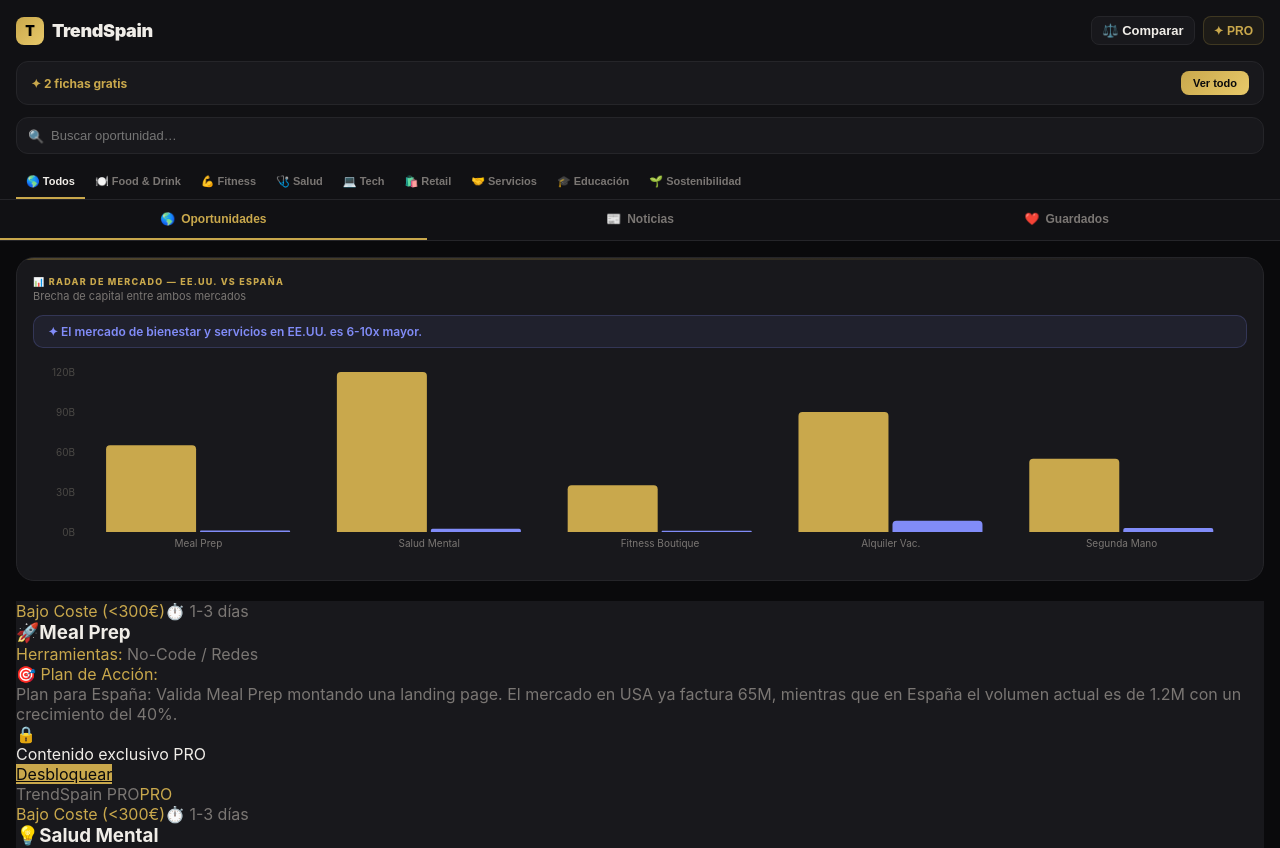
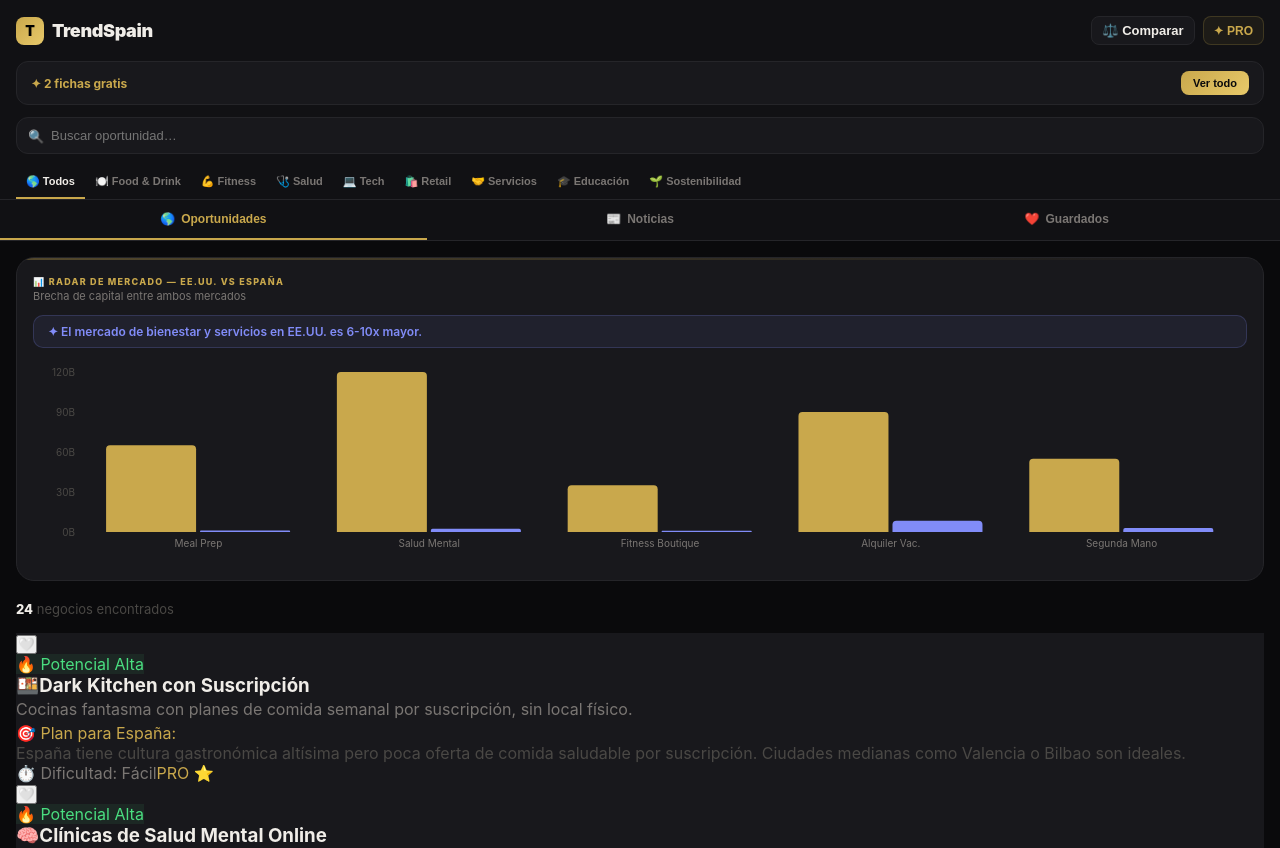
Before and after one commit to antonioarancenavio-lang/TrendSpain, a React (Vite) app: page / in a window 1280 px wide. Shown: the top 848 px of the page. Built offline with nearby package versions, Linux system fonts and the light colour scheme.

Commit message:
Update App.jsx

```diff
--- a/src/App.jsx
+++ b/src/App.jsx
@@ -33,72 +33,86 @@
   pink:       "#f472b6",
 };
 
-// ─── COMPONENTE: TARJETA DE OPORTUNIDAD ──────────────────────────────────────
-function TarjetaOportunidad({ trend }) {
-  const tokensGratis = 0; // Pon 0 para que salte el candado en las PRO
-  const haPagado = false;
-  const tieneAcceso = !trend.isPremium || haPagado || tokensGratis > 0;
-  const stripeLink = "https://buy.stripe.com/TU_LINK_REAL_AQUI";
-
+// ─── COMPONENTE PREMIUM: TARJETA DE OPORTUNIDAD ──────────────────────────────
+function TarjetaOportunidad({ trend, onClick, isFavorite, onToggleFavorite, tieneAcceso }) {
   return (
     <div
+      onClick={onClick}
       style={{ backgroundColor: C.card, borderColor: C.border }}
-      className="border rounded-2xl p-5 text-white relative overflow-hidden transition-all duration-200 hover:translate-y-[-2px] flex flex-col justify-between min-h-[260px] shadow-lg"
+      className="border rounded-2xl p-5 relative overflow-hidden transition-all duration-300 hover:-translate-y-1 cursor-pointer flex flex-col justify-between min-h-[280px] group shadow-sm hover:shadow-xl hover:shadow-amber-900/10"
     >
-      <div>
-        <div className="flex justify-between items-center mb-3 text-[11px]">
-          <span style={{ color: C.gold }} className="font-bold uppercase tracking-widest bg-amber-500/10 px-2 py-0.5 rounded">
-            {trend.inversion || "Bajo Coste"}
+      {/* Resplandor sutil dorado en hover */}
+      <div className="absolute inset-0 opacity-0 group-hover:opacity-100 transition-opacity duration-500 pointer-events-none" style={{ background: `radial-gradient(circle at top right, ${C.gold}15, transparent 60%)` }} />
+
+      <button
+        onClick={(e) => { e.stopPropagation(); onToggleFavorite(trend.id); }}
+        className="absolute top-4 right-4 z-20 text-xl transition-transform hover:scale-125"
+      >
+        {isFavorite ? "❤️" : "🤍"}
+      </button>
+
+      <div className="relative z-10">
+        <div className="flex justify-between items-center mb-4 pr-8">
+          <span
+            style={{
+              backgroundColor: trend.potencial === "Alta" ? C.greenBg : "rgba(251,191,36,0.1)",
+              color: trend.potencial === "Alta" ? C.green : C.amber,
+              borderColor: trend.potencial === "Alta" ? C.greenBorder : "rgba(251,191,36,0.2)"
+            }}
+            className="text-[10px] font-bold uppercase tracking-widest px-2.5 py-1 rounded-md border"
+          >
+            🔥 Potencial {trend.potencial}
           </span>
-          {trend.tiempo && (
-            <span style={{ color: C.textMuted }} className="flex items-center gap-1 opacity-80">
-              ⏱️ {trend.tiempo}
-            </span>
-          )}
         </div>
 
-        <h3 style={{ color: C.text }} className="text-lg font-bold tracking-tight mb-1 flex items-center gap-1.5">
-          <span className="text-xl">{trend.emoji || "💡"}</span>
-          <span>{trend.nombre}</span>
+        <h3 style={{ color: C.text }} className="text-xl font-extrabold tracking-tight mb-2.5 flex items-start gap-2.5 leading-snug">
+          <span className="text-2xl mt-0.5 filter drop-shadow-md">{trend.emoji}</span>
+          <span className="group-hover:text-amber-400 transition-colors duration-300">{trend.nombre}</span>
         </h3>
 
-        <p className="text-xs mb-3" style={{ color: C.textMuted }}>
-          <span className="font-semibold" style={{ color: C.gold }}>Herramientas:</span> {trend.herramientas || "No-Code / Redes"}
+        <p className="text-[13px] mb-4 line-clamp-2" style={{ color: C.textMuted, lineHeight: 1.6 }}>
+          {trend.resumen}
         </p>
 
-        <div style={{ borderColor: C.border }} className="border-t my-2 opacity-30" />
+        <div style={{ borderColor: C.border }} className="border-t mb-4 opacity-40" />
 
-        <div className="relative mt-2">
-          <div className={`transition-all duration-300 ${!tieneAcceso ? 'blur-[5px] select-none pointer-events-none opacity-10' : ''}`}>
-            <span style={{ color: C.gold }} className="text-[11px] font-bold uppercase tracking-wider block mb-1">
-              🎯 Plan de Acción:
+        <div className="relative">
+          <div className={`transition-all duration-500 ${!tieneAcceso ? 'blur-[5px] select-none opacity-30 grayscale' : ''}`}>
+            <span style={{ color: C.gold }} className="text-[10px] font-bold uppercase tracking-widest block mb-1.5">
+              🎯 Plan para España:
             </span>
-            <p style={{ color: C.textMuted }} className="text-xs leading-relaxed font-normal">
-              {trend.estrategia}
+            <p style={{ color: C.textDim }} className="text-xs leading-relaxed font-medium line-clamp-3">
+              {trend.como_aplicar}
             </p>
           </div>
 
           {!tieneAcceso && (
-            <div className="absolute inset-0 flex flex-col items-center justify-center p-2 text-center bg-black/40 backdrop-blur-[3px] rounded-xl">
-              <span className="text-xl mb-1">🔒</span>
-              <p style={{ color: C.text }} className="text-xs font-bold mb-2 tracking-tight">Contenido exclusivo PRO</p>
-              <a href={stripeLink} style={{ backgroundColor: C.gold, color: C.bg }} className="font-bold text-[10px] py-1.5 px-4 rounded-full transition-transform hover:scale-105 shadow-md uppercase tracking-wider">
-                Desbloquear
-              </a>
+            <div className="absolute inset-0 flex flex-col items-center justify-center">
+              <div className="bg-[#0a0a0c]/80 backdrop-blur-md rounded-xl p-3.5 border border-white/5 shadow-2xl flex flex-col items-center transform transition-transform group-hover:scale-105">
+                <span className="text-2xl mb-1">🔒</span>
+                <p style={{ color: C.text }} className="text-[11px] font-bold mb-2.5 tracking-wide uppercase">Contenido Exclusivo PRO</p>
+                <span style={{ backgroundColor: C.gold, color: C.bg }} className="font-extrabold text-[9px] py-1.5 px-4 rounded-full uppercase tracking-widest shadow-lg">
+                  Desbloquear
+                </span>
+              </div>
             </div>
           )}
         </div>
       </div>
 
-      <div className="mt-4 flex justify-between items-center text-[10px] opacity-60" style={{ color: C.textMuted }}>
-        <span>TrendSpain PRO</span>
-        {trend.isPremium && <span style={{ color: C.gold, borderColor: C.borderGold }} className="text-xs border px-2 py-0.5 rounded font-bold">PRO</span>}
+      <div className="mt-5 flex justify-between items-center text-[10px] font-semibold tracking-wider relative z-10" style={{ color: C.textMuted }}>
+        <span className="flex items-center gap-1.5 bg-white/5 px-2.5 py-1 rounded-md">
+          ⏱️ Dificultad: {trend.dificultad}
+        </span>
+        <span style={{ color: C.gold, borderColor: C.goldBorder }} className="bg-amber-500/10 px-2.5 py-1 rounded-md border">
+          PRO ⭐
+        </span>
       </div>
     </div>
   );
 }
 
-// ─── BASE DE DATOS: TRENDS ───────────────────────────────────────────────────
+// ─── BASE DE DATOS ORIGINAL: TRENDS ──────────────────────────────────────────
 const TRENDS = [
   { id:1,  nombre:"Dark Kitchen con Suscripción",        emoji:"🍱", sector:"Food & Drink",    potencial:"Alta",  dificultad:"Fácil",    resumen:"Cocinas fantasma con planes de comida semanal por suscripción, sin local físico.", por_que:"En EE.UU. el modelo dark kitchen explotó post-COVID. Añadir suscripción mensual garantiza ingresos recurrentes y reduce el desperdicio.", como_aplicar:"España tiene cultura gastronómica altísima pero poca oferta de comida saludable por suscripción. Ciudades medianas como Valencia o Bilbao son ideales.", riesgos:["Logística propia o dependencia de Glovo/Uber","Fidelización difícil si la calidad baja","Regulación sanitaria estricta"], pasos:["Alquilar espacio en una cloud kitchen","Definir nicho: vegano, mediterráneo o menú ejecutivo","Lanzar con 50 suscriptores piloto","Automatizar pedidos con Shopify"] },
   { id:2,  nombre:"Clínicas de Salud Mental Online",     emoji:"🧠", sector:"Salud",            potencial:"Alta",  dificultad:"Moderada", resumen:"Plataformas que conectan psicólogos con pacientes por videollamada.", por_que:"BetterHelp factura más de 700M$ anuales. La pandemia normalizó la terapia online y la demanda no ha bajado.", como_aplicar:"España tiene lista de espera de meses en salud mental pública. Diferenciarse por especialidad y precio accesible es la clave.", riesgos:["Necesitas psicólogos colegiados","Competencia de apps internacionales","Retención si el paciente prefiere presencial"], pasos:["Montar plataforma con Calendly + Stripe + Zoom","Reclutar 5-10 psicólogos autónomos","Nicho inicial: ansiedad laboral B2B","Certificar cumplimiento LOPD/RGPD"] },
@@ -513,71 +527,40 @@
         {/* Tab: Noticias */}
         {activeTab === "news" && <NewsSection sector={sector} />}
 
-        {/* Tab: Oportunidades / Favoritos */}
+        {/* Tab: Oportunidades y Favoritos unificados con Tarjetas Premium */}
         {(activeTab === "trends" || activeTab === "favorites") && (
           <>
             {activeTab === "trends" && <MarketChart data={STATIC_MARKET[sector] || STATIC_MARKET["Todos"]} />}
 
-            {/* AQUÍ ESTÁ EL GRID DE TARJETAS QUE QUERÍAS */}
-            {activeTab === "trends" && (
-              <div className="grid grid-cols-1 md:grid-cols-2 gap-4 mt-4">
-                {Object.keys(STATIC_MARKET || {}).map((categoriaKey) => {
-                  const categoria = STATIC_MARKET[categoriaKey];
-                  return (categoria.datos || []).map((item, index) => (
-                    <TarjetaOportunidad
-                      key={`${categoriaKey}-${index}`}
-                      trend={{
-                        nombre: item.nombre,
-                        emoji: index % 2 === 0 ? "🚀" : "💡",
-                        isPremium: true,
-                        inversion: "Bajo Coste (<300€)",
-                        tiempo: "1-3 días",
-                        herramientas: "No-Code / Redes",
-                        estrategia: `Plan para España: Valida ${item.nombre} montando una landing page. El mercado en USA ya factura ${item.mercadoUSA}M, mientras que en España el volumen actual es de ${item.mercadoES}M con un crecimiento del ${item.crecimiento}%.`
-                      }}
-                    />
-                  ));
-                })}
+            {activeTab === "favorites" && favorites.length === 0 && (
+              <div style={{ textAlign:"center", padding:"50px 20px" }}>
+                <p style={{ fontSize:40, margin:"0 0 16px" }}>🤍</p>
+                <p style={{ fontSize:18, fontWeight:800, color:C.text, margin:"0 0 8px" }}>Sin guardados todavía</p>
+                <p style={{ fontSize:14, color:C.textMuted, margin:0, lineHeight:1.5 }}>Explora las oportunidades y pulsa el corazón para construir tu cartera de negocios.</p>
               </div>
             )}
 
-            {activeTab === "favorites" && favorites.length === 0 && (
-              <div style={{ textAlign:"center", padding:"40px 20px" }}>
-                <p style={{ fontSize:32, margin:"0 0 12px" }}>🤍</p>
-                <p style={{ fontSize:15, fontWeight:700, color:C.text, margin:"0 0 6px" }}>Sin guardados todavía</p>
-                <p style={{ fontSize:13, color:C.textMuted, margin:0 }}>Abre cualquier oportunidad y pulsa el corazón para guardarla</p>
-              </div>
-            )}
+            {displayList.length > 0 && (
+              <>
+                <div style={{ display:"flex", justifyContent:"space-between", alignItems:"flex-end", marginBottom:16 }}>
+                  <p style={{ fontSize:13, color:C.textDim, margin:0 }}>
+                    <span style={{ fontWeight:800, color:C.text }}>{displayList.length}</span> negocios encontrados
+                  </p>
+                </div>
 
-            {/* Listado nativo para favoritos */}
-            {activeTab === "favorites" && displayList.length > 0 && (
-              <>
-                <p style={{ fontSize:12, color:C.textDim, marginBottom:12 }}>
-                  <span style={{ fontWeight:700, color:C.text }}>{displayList.length}</span> oportunidades guardadas
-                </p>
-                <div style={{ display:"grid", gap:14 }}>
+                <div className="grid grid-cols-1 md:grid-cols-2 gap-5">
                   {displayList.map(t => {
                     const isF = favorites.includes(t.id);
+                    const tieneAcceso = isPro || tokensLeft > 0;
                     return (
-                      <button key={t.id} onClick={() => handleCard(t)} style={{ background:C.card, border:`1px solid ${C.border}`, borderRadius:16, padding:16, textAlign:"left", cursor:"pointer", transition:"0.2s", position:"relative", width:"100%" }}>
-                        <div style={{ position:"absolute", top:14, right:14 }}>
-                          <div onClick={(e) => { e.stopPropagation(); toggleFavorite(t.id); }} style={{ fontSize:16 }}>
-                            {isF ? "❤️" : "🤍"}
-                          </div>
-                        </div>
-                        <div style={{ display:"flex", gap:14, marginBottom:12 }}>
-                          <div style={{ flex:1 }}>
-                            <p style={{ fontSize:9, fontWeight:800, color:C.indigo, textTransform:"uppercase", letterSpacing:"0.12em", margin:"0 0 4px" }}>{t.sector}</p>
-                            <h3 style={{ fontSize:15, fontWeight:800, color:C.text, margin:0, lineHeight:1.3 }}>{t.nombre}</h3>
-                          </div>
-                          <span style={{ fontSize:26, flexShrink:0 }}>{t.emoji}</span>
-                        </div>
-                        <p style={{ fontSize:12, color:C.textMuted, lineHeight:1.65, margin:"0 0 14px", display:"-webkit-box", WebkitLineClamp:2, WebkitBoxOrient:"vertical", overflow:"hidden" }}>{t.resumen}</p>
-                        <div style={{ display:"flex", gap:6, flexWrap:"wrap" }}>
-                          <Pill label={t.potencial} map={POT_STYLE} />
-                          <Pill label={t.dificultad} map={DIF_STYLE} />
-                        </div>
-                      </button>
+                      <TarjetaOportunidad
+                        key={t.id}
+                        trend={t}
+                        isFavorite={isF}
+                        onToggleFavorite={toggleFavorite}
+                        onClick={() => handleCard(t)}
+                        tieneAcceso={tieneAcceso}
+                      />
                     );
                   })}
                 </div>
```
